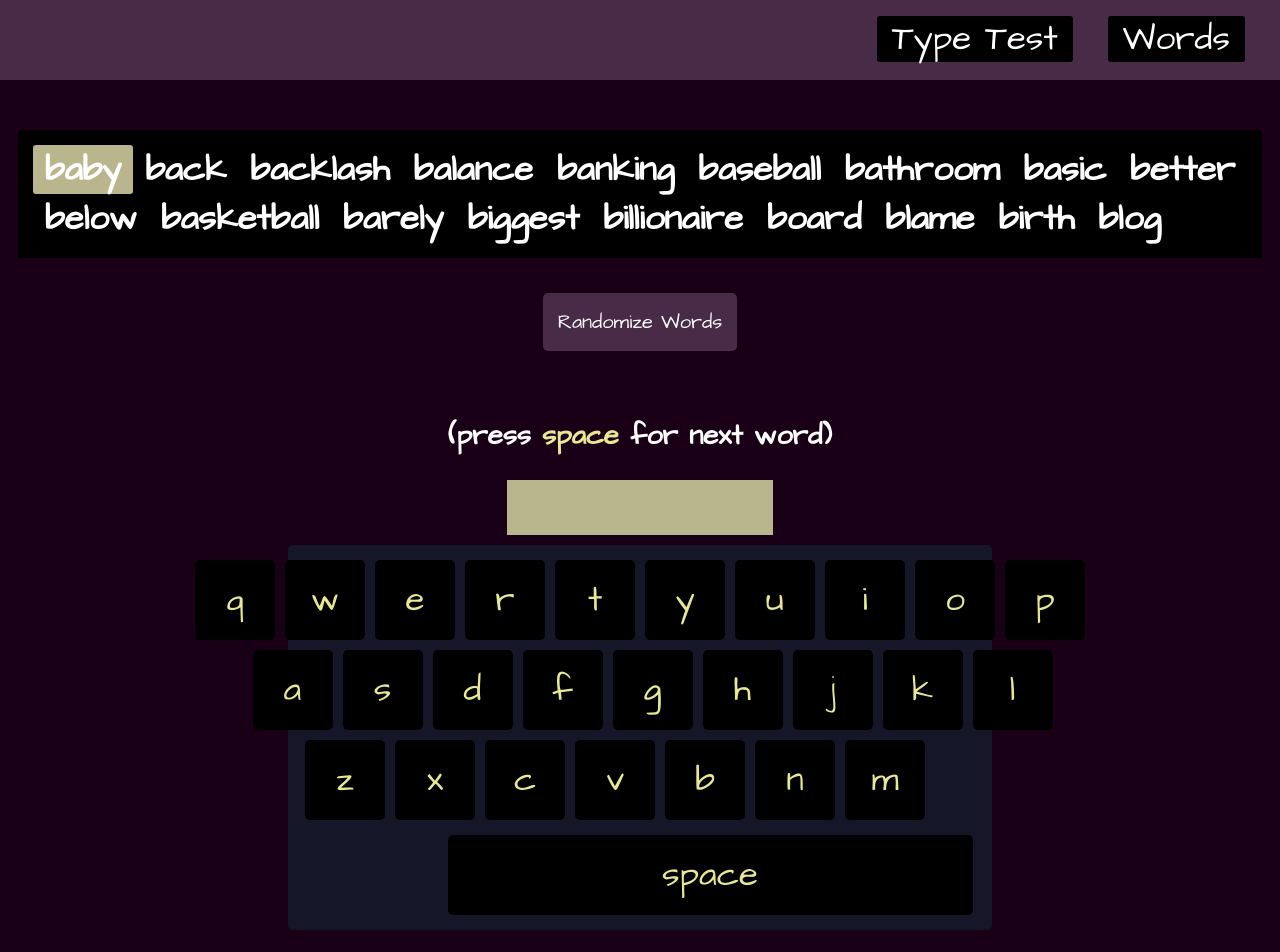
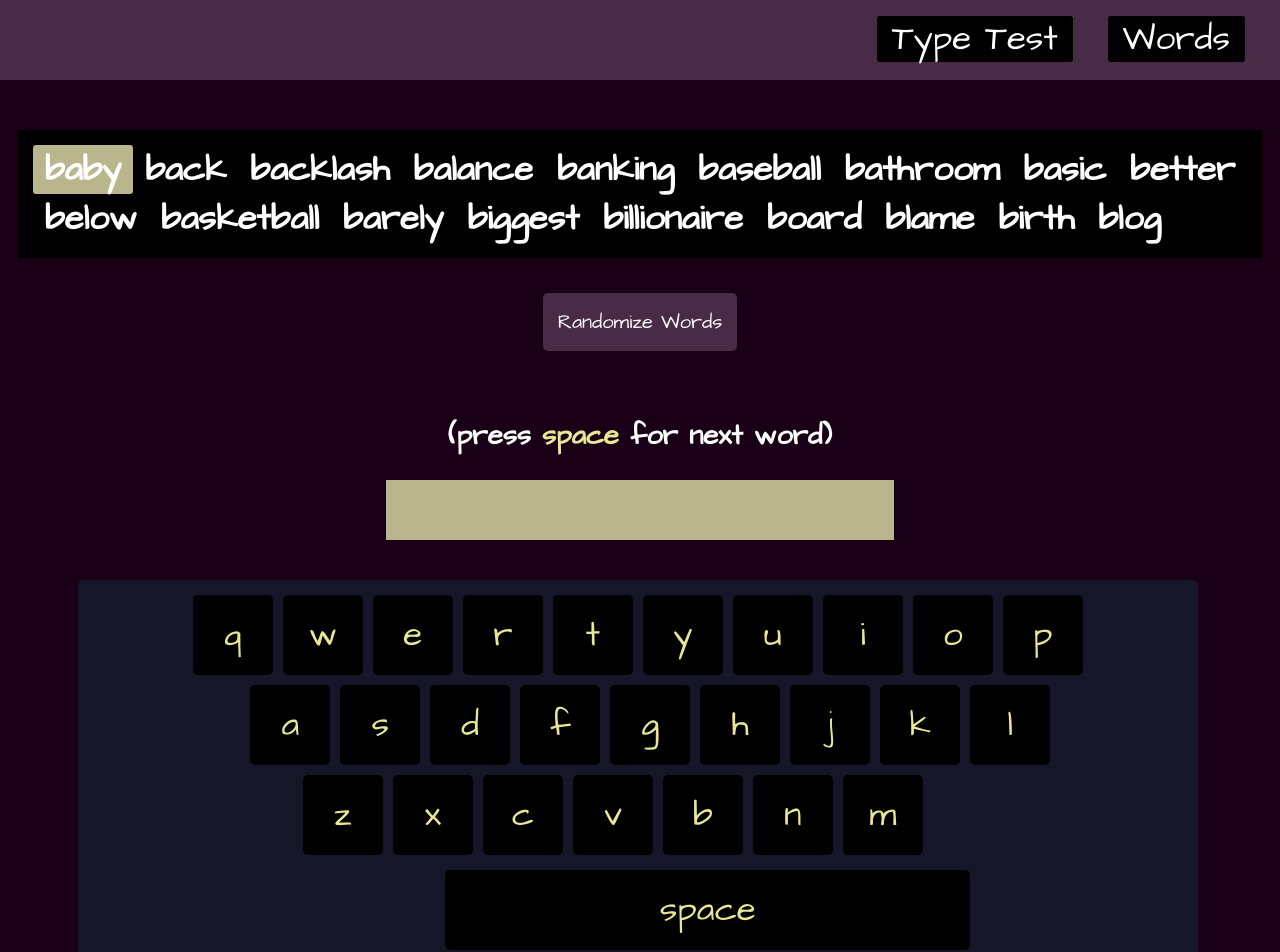
Before and after one commit to codenameuriel/fingerz, a React (Create React App) app: page /type-test in a window 1280 px wide. Shown: the top 952 px of the page. Before the commit the page ends 930 px from the top, so only its background shows below. Built offline with nearby package versions, Linux system fonts and the light colour scheme; a web font is replaced by a local one.

Commit message:
make styling cchanges and refactor components

```diff
--- a/src/App.js
+++ b/src/App.js
@@ -8,11 +8,11 @@ class App extends Component {
     return (
       <Layout>
         <Switch>
-          <Route exact path="/type-test" component={TypeTest} />
-          <Redirect exact from="/" to="/type-test" />
+          <Route exact path="/type-test" component={TypeTest}/>
+          <Redirect exact from="/" to="/type-test"/>
         </Switch>
       </Layout>
-    )
+    );
   }
 }
 
--- a/src/components/TypeTest/TypeTest.js
+++ b/src/components/TypeTest/TypeTest.js
@@ -1,13 +1,14 @@
 import React from 'react';
 import WordPanel from '../../containers/WordPanel/WordPanel';
 import Keyboard from '../../containers/Keyboard/Keyboard';
+import TypeTestStyles from './TypeTest.module.css';
 
 const TypeTest = () => {
   return (
-    <>
+    <div className={TypeTestStyles.TypeTest}>
       <WordPanel />
       <Keyboard />
-    </>
+    </div>
   );
 };
 
--- /dev/null
+++ b/src/components/TypeTest/TypeTest.module.css
@@ -0,0 +1,4 @@
+.TypeTest {
+  display: flex;
+  flex-direction: column;
+}
--- a/src/containers/Keyboard/Keyboard.module.css
+++ b/src/containers/Keyboard/Keyboard.module.css
@@ -1,11 +1,12 @@
 .Keyboard {
-  margin-top: 9%;
-  padding: 10px 0;
-  background-color: rgb(22, 22, 41);
-  width: 55%;
-  align-items: center;
   display: flex;
   flex-flow: column;
+  margin-top: 40px;
+  margin-left: 60px;
+  padding: 10px 0;
+  width: 90%;
+  background-color: rgb(22, 22, 41);
+  align-items: center;
   border-radius: 5px;
 }
 
--- a/src/containers/WordPanel/WordPanel.module.css
+++ b/src/containers/WordPanel/WordPanel.module.css
@@ -1,8 +1,6 @@
 .WordPanel {
   display: flex;
   flex-flow: column;
-  width: 50%;
-  height: 300px;
   align-items: center;
 }
 
```
